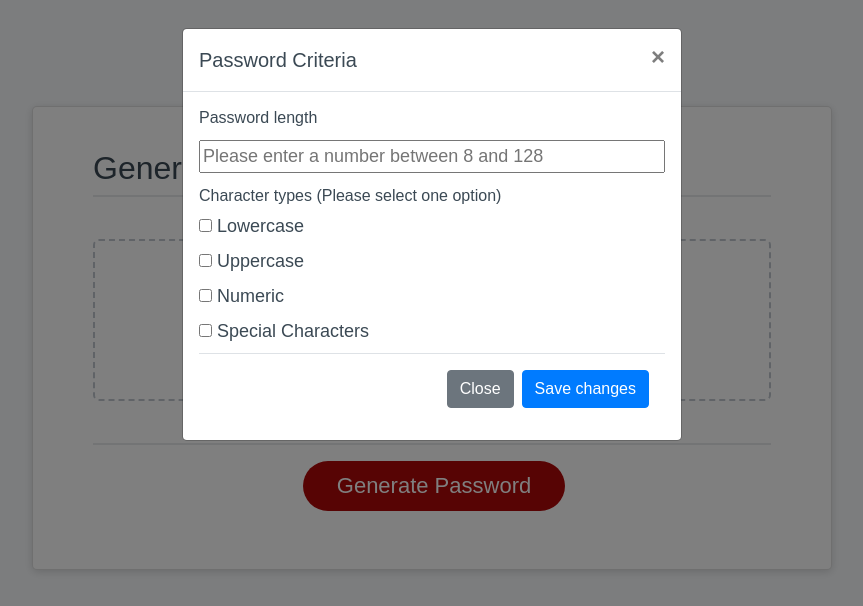
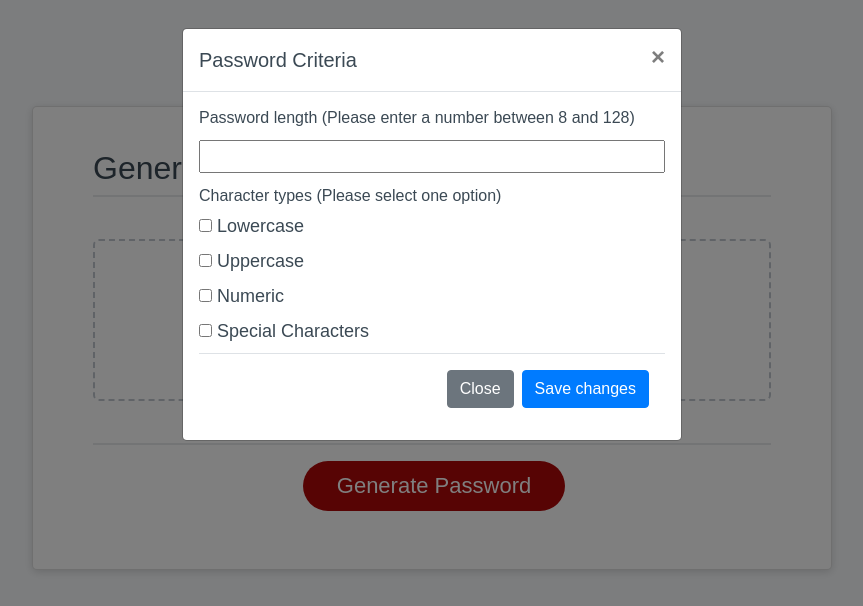
Before and after one commit to mandywl/03-Password-Generator, a plain HTML site: page index.html in a window 1280 px wide. Both pictures are taken after a click on the button "Generate Password". Shown: the whole page, without its empty margins (208-1071 px from the left). Drawn offline with nearby package versions, Linux system fonts and the light colour scheme.

Commit message:
Removed placeholder

```diff
--- a/index.html
+++ b/index.html
@@ -45,12 +45,11 @@
               </div>
               <div class="modal-body">
                 <form class="needs-validation" novalidate>
-                  <h6>Password length</h6>
+                  <h6>Password length (Please enter a number between 8 and 128)</h6>
 
                   <div class="form-group">
                     <div class="form-check pb-2">
-                      <input class="form-check-input w-100" type="text" placeholder="Please enter a number between 8 and 128"
-                        id="enteredNumber" required checked />
+                      <input class="form-check-input w-100" type="text" id="enteredNumber" required checked />
                     </div>
                     <label for="todo-text"></label>
                   </div>
```
